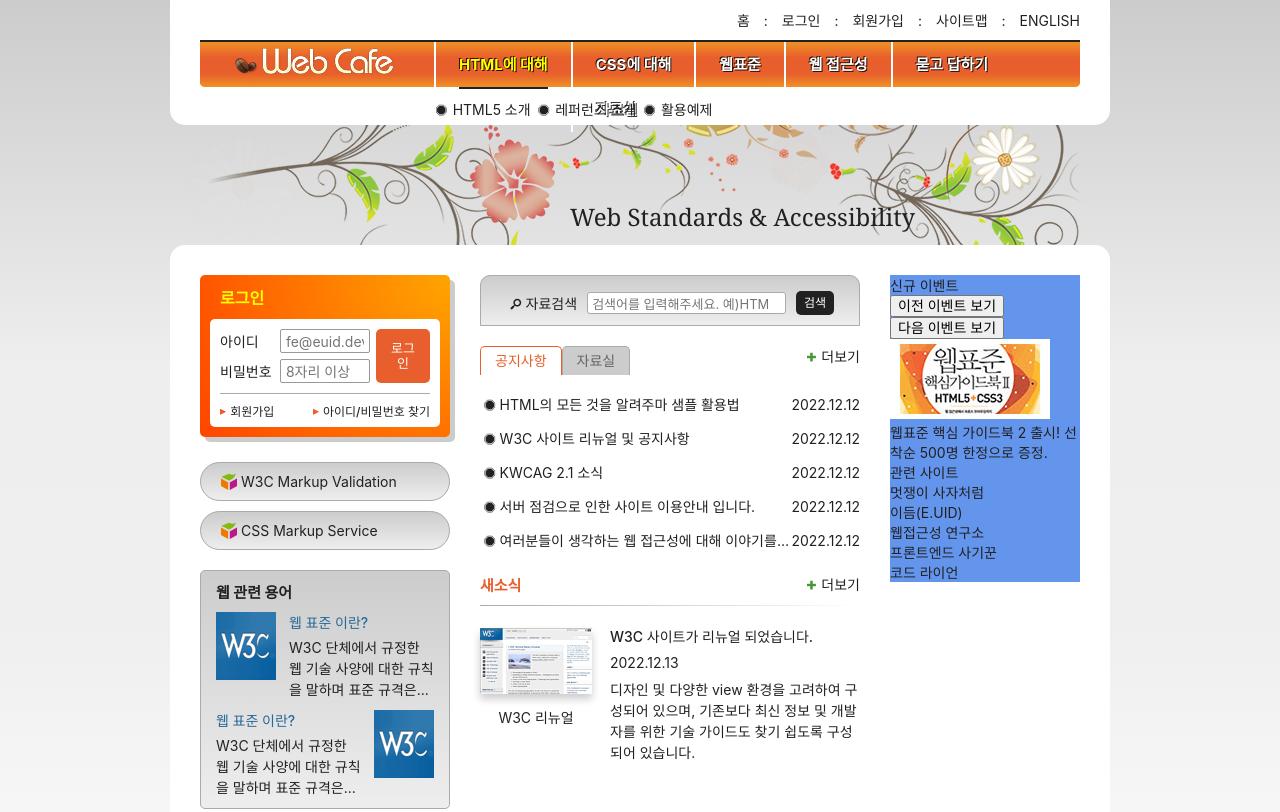
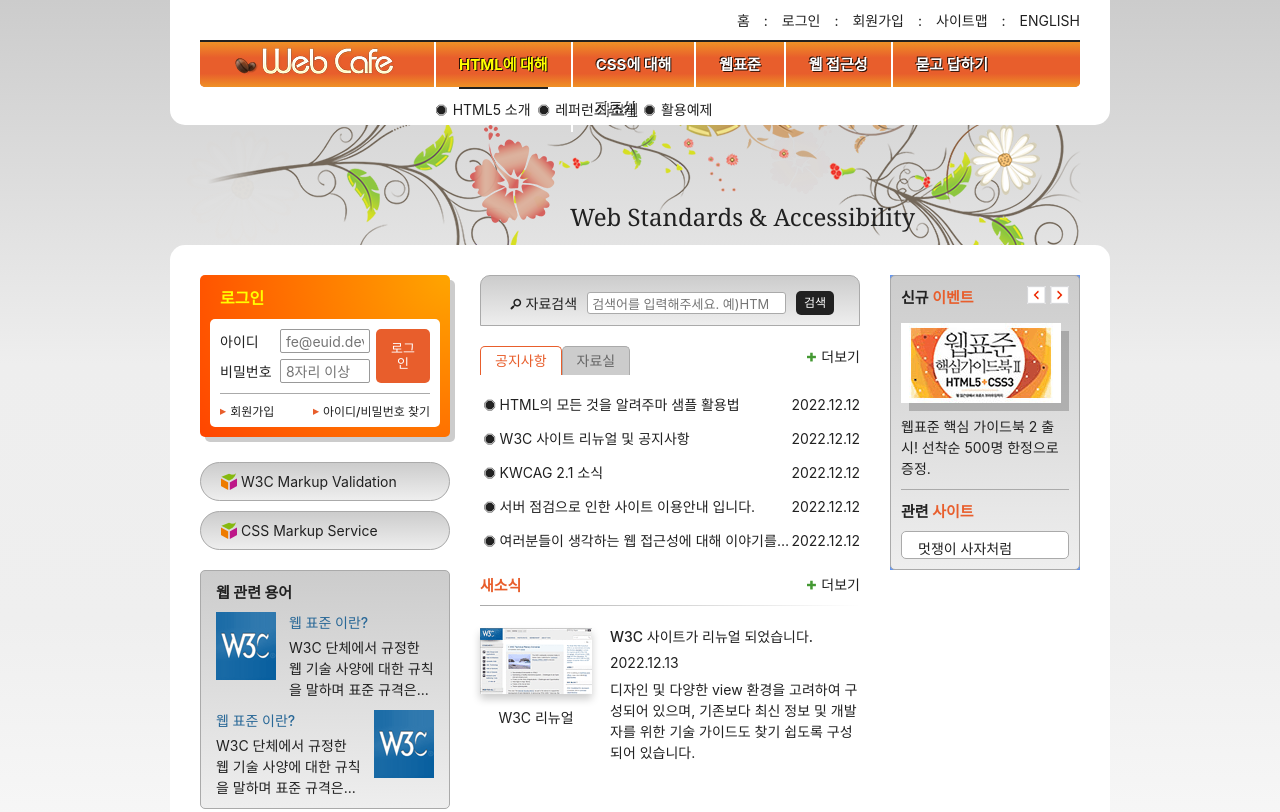
Before and after one commit to hardy-is-cat/test, a plain HTML site: page index.html in a window 1280 px wide. Shown: the top 812 px of the page. Drawn offline with Linux system fonts and the light colour scheme; a web font is replaced by a local one.

Commit message:
신규 이벤트 및 관련 사이트 레이아웃 완성

```diff
--- a/index.html
+++ b/index.html
@@ -290,7 +290,7 @@
       </div>
       <!-- 공지사항, 자료실 게시판 끝 -->
       <section class="news">
-        <h2 class="news-title">새소식</h2>
+        <h2 class="news-title accent-color">새소식</h2>
         <a href="/" class="news-link">
           <article class="news-item">
             <h3 class="news-item-title">W3C 사이트가 리뉴얼 되었습니다.</h3>
@@ -312,7 +312,7 @@
     <div class="group group3">
       <div class="gradient-effect">
         <section class="event">
-          <h2 class="event-title">신규 <span class="accent-color">이벤트</span></h2>
+          <h2 class="event-title text-xl">신규 <span class="accent-color">이벤트</span></h2>
           <div class="event-button-wrapper">
             <button type="button" class="event-button event-button-prev">이전 이벤트 보기</button>
             <button type="button" class="event-button event-button-next">다음 이벤트 보기</button>
@@ -327,7 +327,7 @@
           </div>
         </section>
         <section class="related">
-          <h2 class="related-title">관련 <span class="accent-color">사이트</span></h2>
+          <h2 class="related-title text-xl">관련 <span class="accent-color">사이트</span></h2>
           <ul class="related-list" tabindex="0">
             <li><a href="/">멋쟁이 사자처럼</a></li>
             <li><a href="/">이듬(E.UID)</a></li>
--- /dev/null
+++ b/styles/module.css
@@ -0,0 +1,15 @@
+.gradient-effect {
+  padding: 10px;
+  background: #ccc linear-gradient(to bottom, #ccc, #eee);
+  border: 1px solid #aaa;
+  border-radius: 5px;
+}
+
+.accent-color {
+  color: #e85e2c;
+}
+
+.text-xl {
+  font-size: 1.5rem;
+  font-weight: 700;
+}
--- a/styles/style.css
+++ b/styles/style.css
@@ -1,6 +1,7 @@
 @import url(./normalize.css);
 @import url(./reset.css);
 @import url(./fontello.css);
+@import url(./module.css);
 
 /* 숨김 콘텐츠 */
 .a11y-hidden, legend {
@@ -610,7 +611,6 @@
 }
 
 .news h2 {
-  color: #e85e2c;
   font-size: 1.5rem;
   font-weight: 700;
 }
@@ -674,6 +674,89 @@
   background-color: cornflowerblue;
 }
 
+/* 신규 이벤트 및 관련 사이트 */
+.event {
+  position: relative;
+  border-bottom: 1px solid #aaa;
+  padding-bottom: 10px;
+}
+
+.event-button-wrapper {
+  position: absolute;
+  top: 0;
+  right: 0;
+  height: 18px;
+}
+
+/* IR(Image Replacement) 기법 */
+.event-button {
+  width: 19px;
+  height: 100%;
+  border: none;
+  padding: 20px 0 0 0;
+  overflow: hidden;
+  background: url(./images/back_forward.png) no-repeat;
+}
+
+.event-button-prev {
+  background-position: 0 0;
+}
+
+.event-button-next {
+  background-position: -36px 0;
+}
+
+.event-button:focus {
+  outline-offset: -2px;
+}
+
+.event-thumbnail {
+  margin-top: 16px;
+}
+
+.event-thumbnail img {
+  box-shadow: 8px 8px 0 rgba(0, 0, 0, .2);
+}
+
+.event-brief {
+  margin-top: 10px;
+  line-height: 1.5;
+}
+
+.related {
+  margin-top: 10px;
+}
+
+.related-list {
+  padding: 6px 16px;
+  margin-top: 10px;
+  height: 28px;
+  background-color: #fff;
+  border: 1px solid #aaa;
+  border-radius: 5px;
+  overflow: hidden;
+  transition: height 0.4s 0s ease-in-out
+}
+
+.related-list:hover,
+.related-list:focus {
+  height: 148px;
+  /* transform: translateY(10px) */
+}
+
+.related-list li {
+  transition: transform 0.3s 0.4s ease-in-out;;
+}
+
+.related-list:hover li,
+.related-list:focus li {
+  transform: translateY(8px)
+}
+
+.related-list li {
+  margin-bottom: 10px;
+}
+
 /* 슬로건 */
 .slogan {
   background-color: lightgreen;
```
